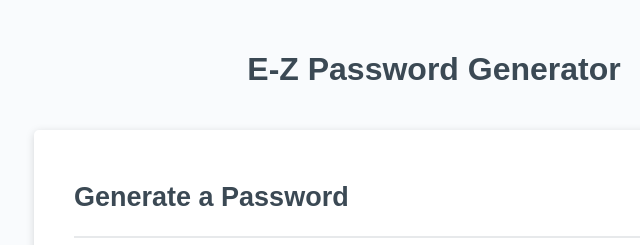
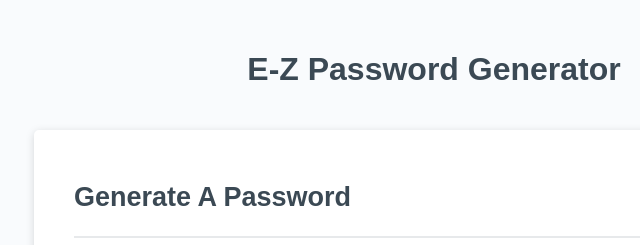
Before and after one commit to DronetDevDesign/e-z-password-generator, a plain HTML site: page index.html in a window 1280 px wide. Shown: the top 245 px of the page, 206-846 px from the left. Drawn offline with Linux system fonts and the light colour scheme.

Commit message:
revised html file

```diff
--- a/index.html
+++ b/index.html
@@ -16,7 +16,7 @@
     </header>
     <div class="card">
       <div class="card-header">
-        <h2>Generate a Password</h2>
+        <h2>Generate A Password</h2>
       </div>
       <div class="card-body">
         <textarea readonly id="password" placeholder="Your Secure Password" aria-label="Generated Password"></textarea>
```
